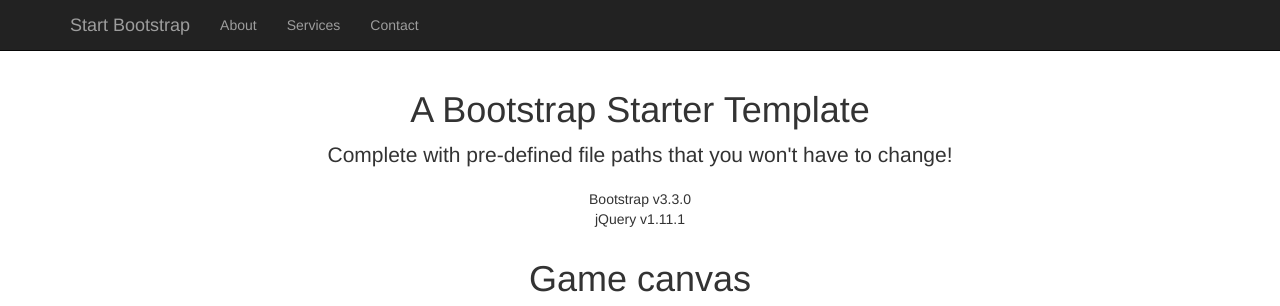
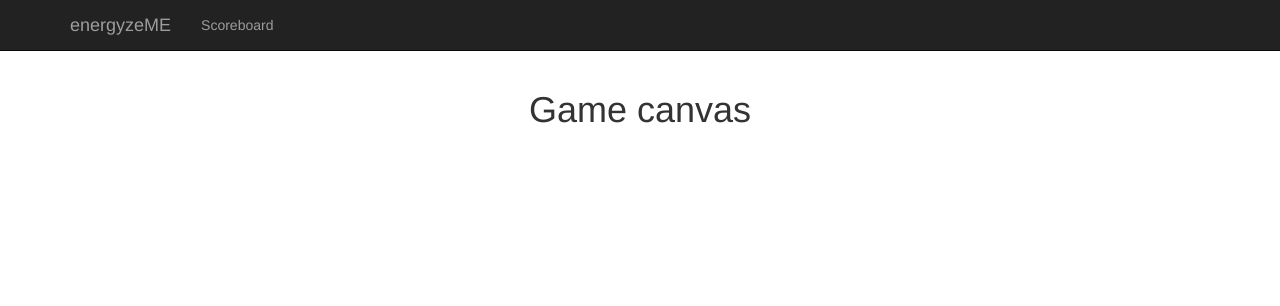
Before and after one commit to UNC-HackDuke-14/game, a plain HTML site: page index.html in a window 1280 px wide. Drawn offline with Linux system fonts and the light colour scheme.

Commit message:
refactored nav bar

```diff
--- a/index.html
+++ b/index.html
@@ -46,19 +46,13 @@
                     <span class="icon-bar"></span>
                     <span class="icon-bar"></span>
                 </button>
-                <a class="navbar-brand" href="#">Start Bootstrap</a>
+                <a class="navbar-brand" href="#">energyzeME</a>
             </div>
             <!-- Collect the nav links, forms, and other content for toggling -->
             <div class="collapse navbar-collapse" id="bs-example-navbar-collapse-1">
                 <ul class="nav navbar-nav">
                     <li>
-                        <a href="#">About</a>
-                    </li>
-                    <li>
-                        <a href="#">Services</a>
-                    </li>
-                    <li>
-                        <a href="#">Contact</a>
+                        <a href="#">Scoreboard</a>
                     </li>
                 </ul>
             </div>
@@ -69,17 +63,6 @@
 
     <!-- Page Content -->
     <div class="container">
-
-        <div class="row">
-            <div class="col-lg-12 text-center">
-                <h1>A Bootstrap Starter Template</h1>
-                <p class="lead">Complete with pre-defined file paths that you won't have to change!</p>
-                <ul class="list-unstyled">
-                    <li>Bootstrap v3.3.0</li>
-                    <li>jQuery v1.11.1</li>
-                </ul>
-            </div>
-        </div>
         <!-- /.row -->
         <div class="row">
             <div class="col-lg-12 text-center">
```
